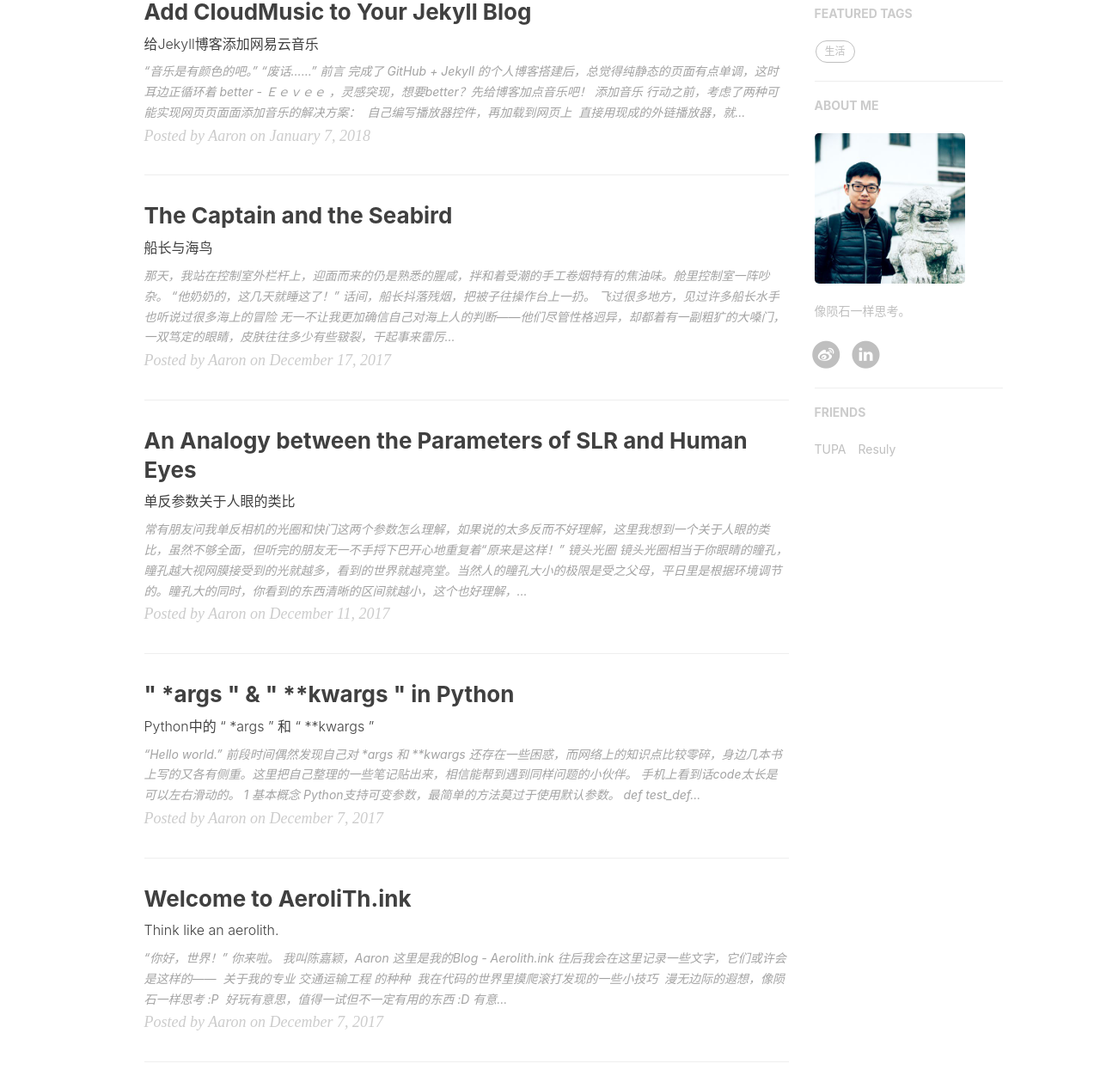
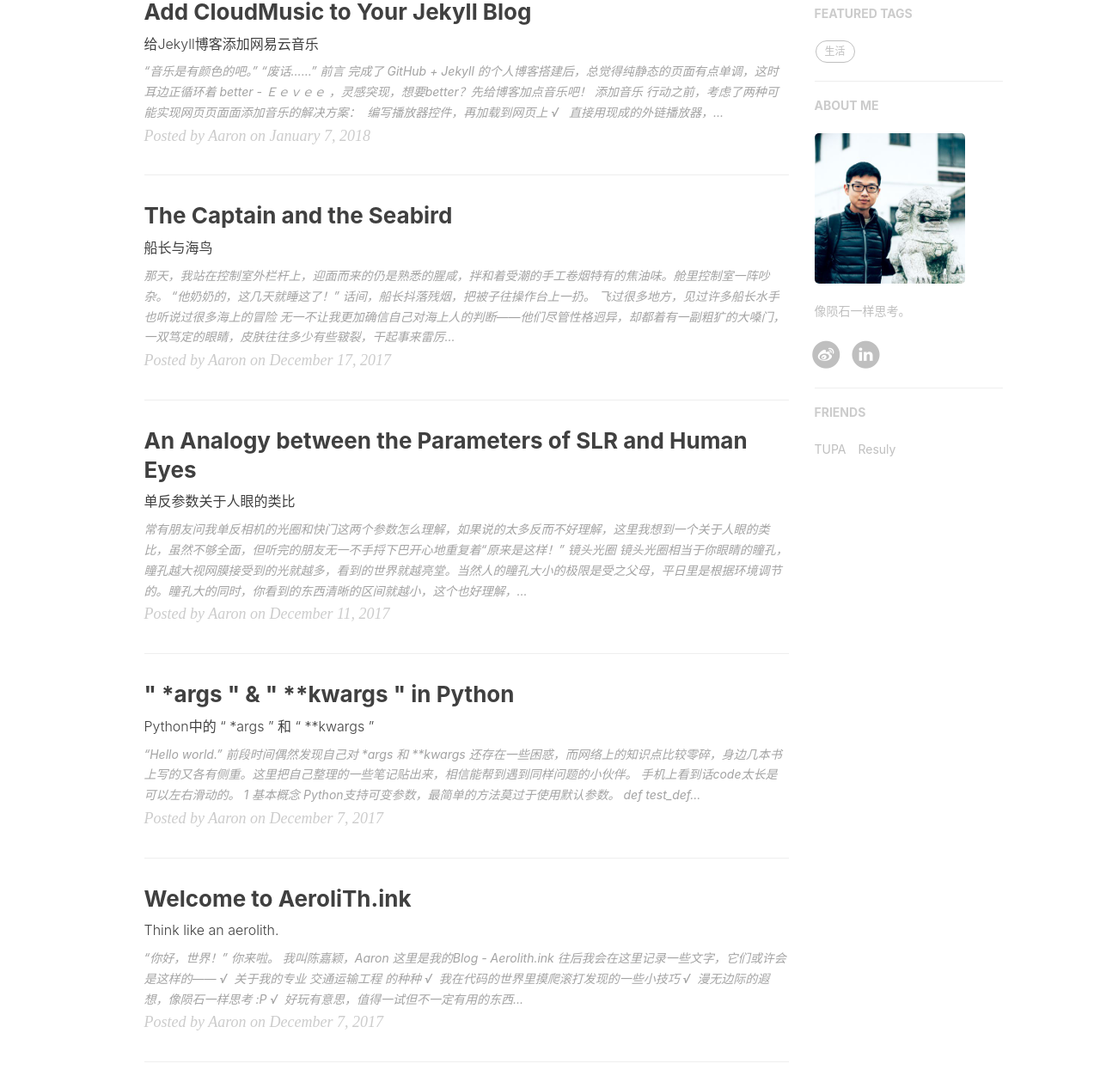
Before and after one commit to aerolithink/aerolithink.github.io, a Jekyll site: the page built from index.html, in a window 1280 px wide. Shown: the part 476-1735 px from the top of the page at 86% size. Built offline with Jekyll 4.4.1, drawn with Linux system fonts in a browser that asks for light colours; nearby versions of some CDN libraries; the list of posts is cut into pages by our own code; comment, search, counter and statistics services are not loaded.

Commit message:
POST About v3

```diff
--- a/_posts/2018-1-7-MusicEmoji.md
+++ b/_posts/2018-1-7-MusicEmoji.md
@@ -28,8 +28,8 @@ tags:
 
 # 添加音乐
 行动之前，考虑了两种可能实现网页页面面添加音乐的解决方案：
-- [ ] &nbsp;自己编写播放器控件，再加载到网页上
-- [x] &nbsp;直接用现成的外链播放器，就像微信公众号上那些文章里的那样
+- [ ] &nbsp;编写播放器控件，再加载到网页上
+- &radic; &nbsp; 直接用现成的外链播放器，就像微信公众号上那些文章里的那样
 
 第一种方法看起来很简单，网络上也有很多大神写好的播放器控件，可以直接载来改改用，但我不知道Jekyll的静态博客对这些控件的兼容性怎么样，目前也没有相关可以参考的教程。如果自己编写，以自己小白选手的能力估计无法完成，为了避免踩坑就果断地放弃了这个思路。
 
```
Also changed, not shown: _includes/posts/2017-12-07-hello-2017/en.md (+6 -6 lines), _includes/posts/2017-12-07-hello-2017/zh.md (+6 -6 lines).
